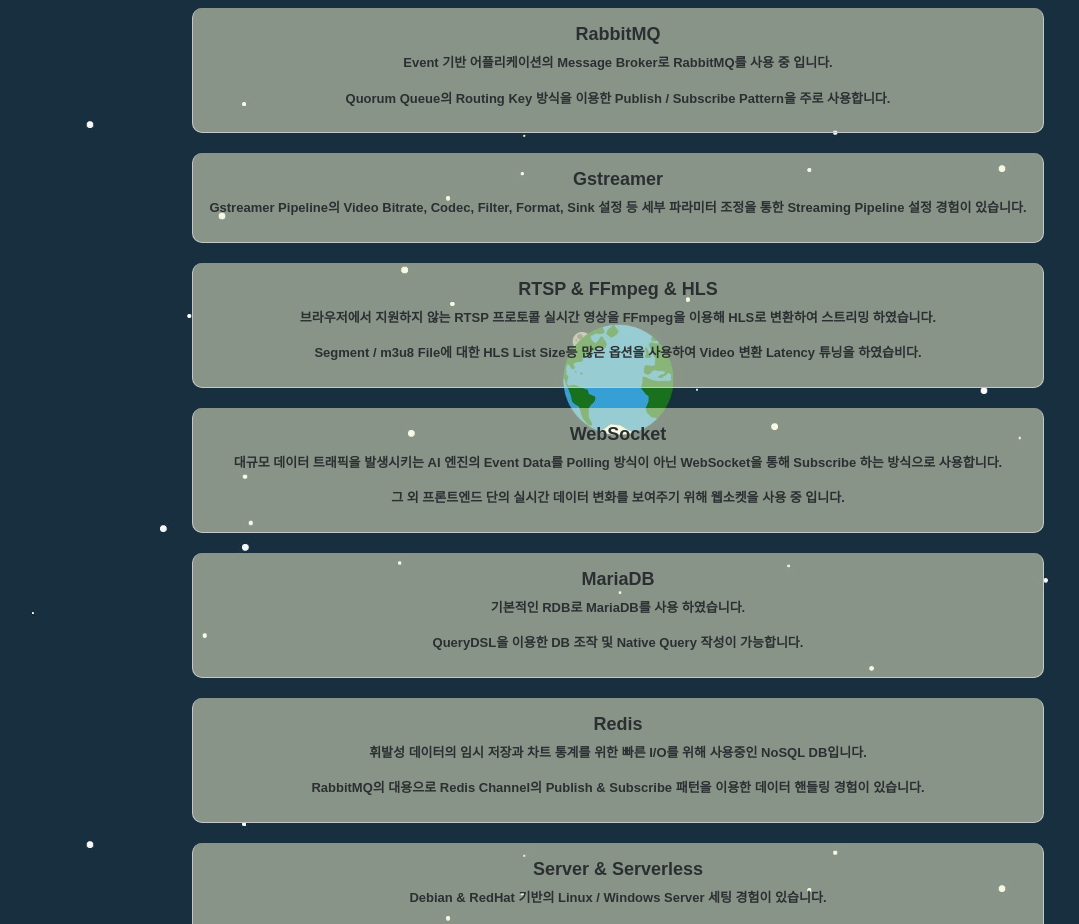
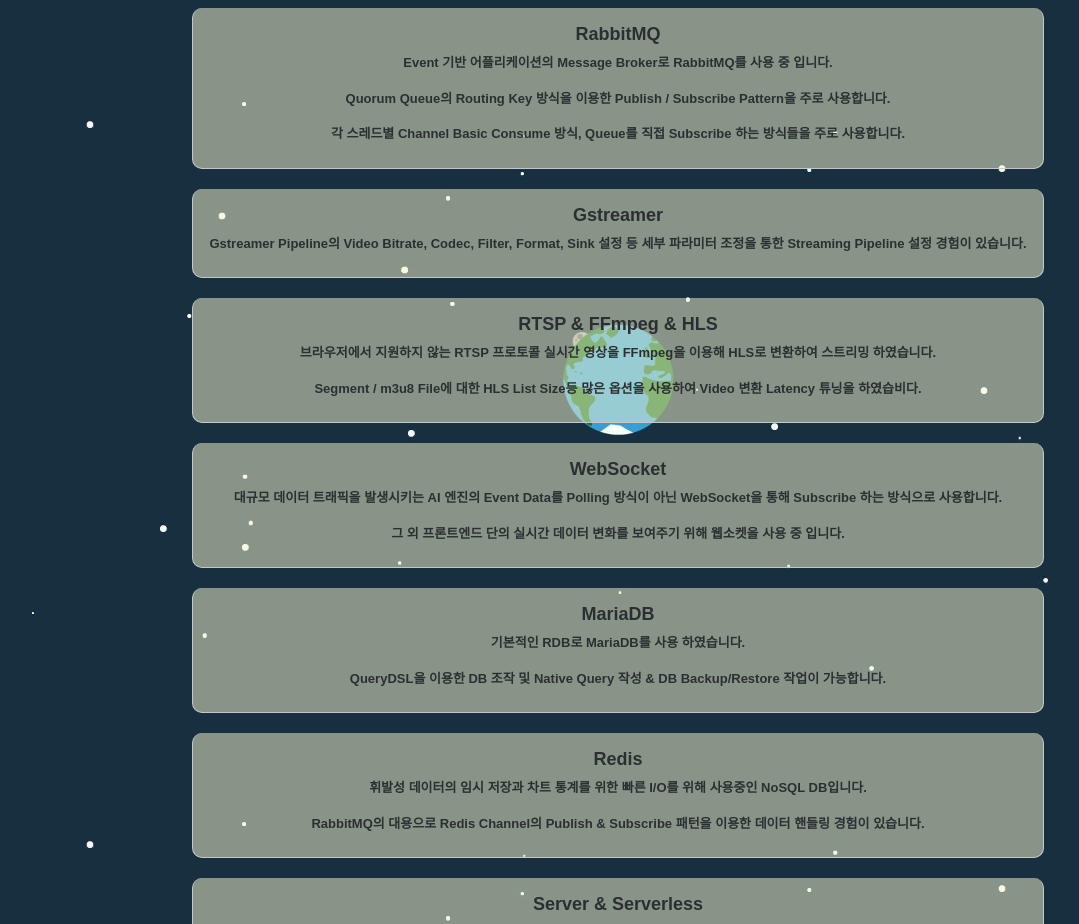
Before and after one commit to spacedustz/Resume, a React (Vite) app in the folder React/: page /skills in a window 1280 px wide. Shown: the part 1420-2344 px from the top of the page, without its empty margins (22-1101 px from the left). Built offline with nearby package versions, Linux system fonts and the light colour scheme.

Commit message:
RabbitMQ & MariaDB 기술스택 부분 내용 추가

```diff
--- a/React/src/components/Skills.tsx
+++ b/React/src/components/Skills.tsx
@@ -53,6 +53,7 @@
                     <strong>RabbitMQ</strong>
                     <p>Event 기반 어플리케이션의 Message Broker로 RabbitMQ를 사용 중 입니다.</p>
                     <p>Quorum Queue의 Routing Key 방식을 이용한 Publish / Subscribe Pattern을 주로 사용합니다.</p>
+                    <p>각 스레드별 Channel Basic Consume 방식, Queue를 직접 Subscribe 하는 방식들을 주로 사용합니다.</p>
                 </ListItem>
 
                 <ListItem variant="secondary">
@@ -75,7 +76,7 @@
                 <ListItem variant="secondary">
                     <strong>MariaDB</strong>
                     <p>기본적인 RDB로 MariaDB를 사용 하였습니다.</p>
-                    <p>QueryDSL을 이용한 DB 조작 및 Native Query 작성이 가능합니다.</p>
+                    <p>QueryDSL을 이용한 DB 조작 및 Native Query 작성 & DB Backup/Restore 작업이 가능합니다.</p>
                 </ListItem>
 
                 <ListItem variant="secondary">
```
